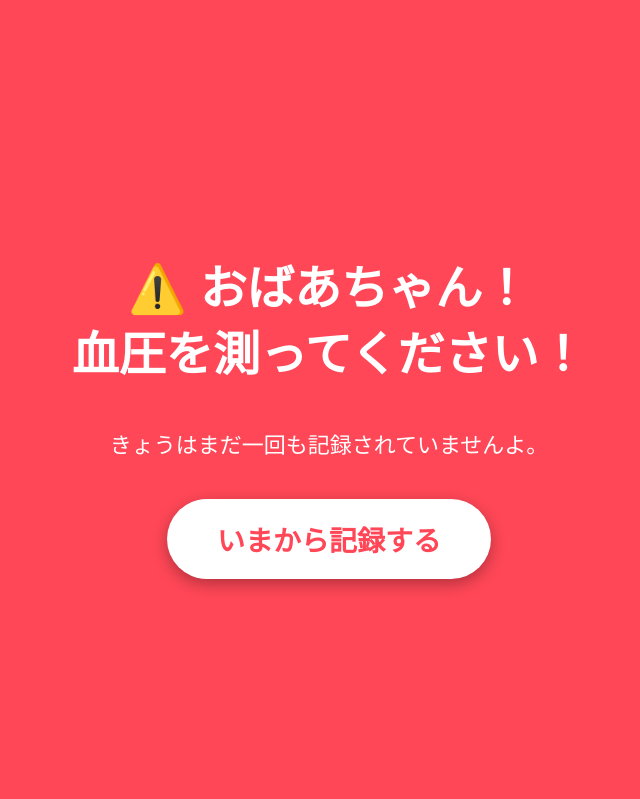
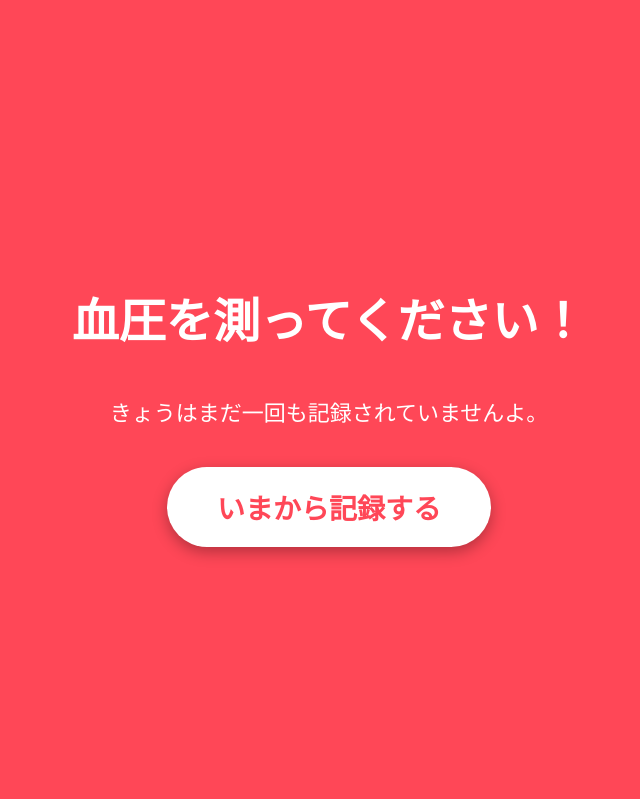
Before and after one commit to ryukond2-a11y/ketuatu, a plain HTML site: page index.html in a window 1280 px wide. Shown: the top 799 px of the page, without its empty margins (311-951 px from the left). Drawn offline with Linux system fonts and the light colour scheme; no server answers.

Commit message:
Update index.html

```diff
--- a/index.html
+++ b/index.html
@@ -382,7 +382,7 @@
 <body>
 
     <div id="alertScreen" class="alert-overlay hidden">
-        <h2>⚠️ おばあちゃん！<br>血圧を測ってください！</h2>
+        <h2>血圧を測ってください！</h2>
         <p>きょうはまだ一回も記録されていませんよ。</p>
         <button onclick="dismissAlert()">いまから記録する</button>
     </div>
```
